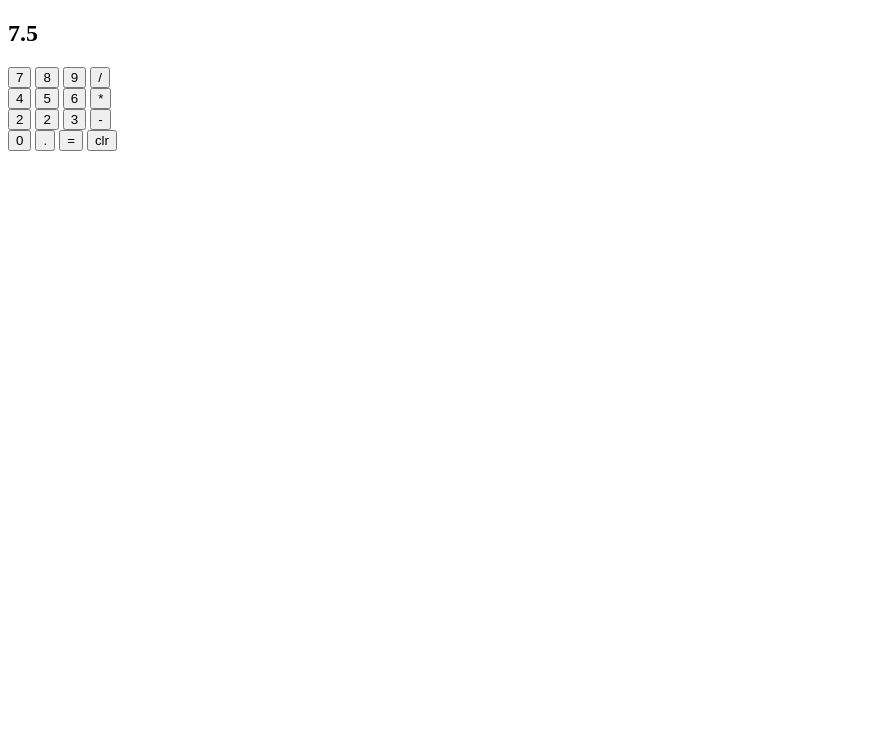
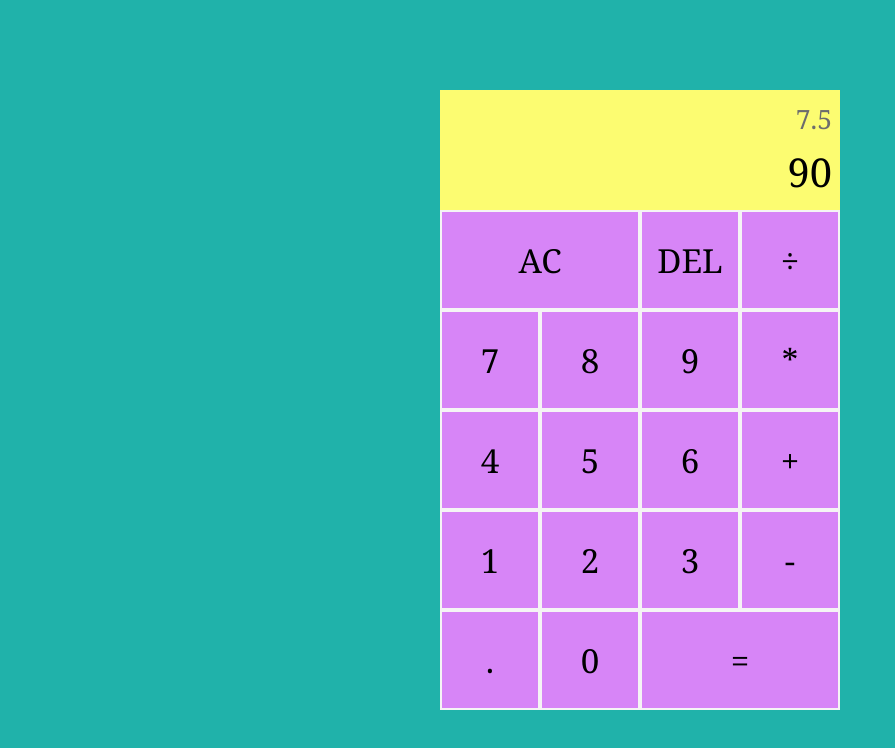
Before and after one commit to mckay1818/calculator, a plain HTML site: page index.html in a window 1280 px wide. Shown: the whole page, without its empty margins (0-895 px from the left). Drawn offline with Linux system fonts and the light colour scheme.

Commit message:
finalize calculator layout, apply styles

```diff
--- a/index.html
+++ b/index.html
@@ -8,38 +8,29 @@
         <link rel="stylesheet" href="styles.css">
     </head>
     <body>
-        <div id="full-calculator">
+        <div class="calculator-grid">
             <div id="result-display">
-                <h2>7.5</h2>
+                <div id="prev-operand">7.5</div>
+                <div id="current-operand">90</div>
             </div>
-
-            <div id="calculator-buttons">
-                <div class="row1">
+                <button id="clear" class="span-two">AC</button>
+                <button id="del">DEL</button>
+                <button id="÷">÷</button>
                 <button id="7">7</button>
                 <button id="8">8</button>
                 <button id="9">9</button>
-                    <button id="/">/</button>
-                </div>
-                <div class="row2">
+                <button id="*">*</button>
                 <button id="4">4</button>
                 <button id="5">5</button>
                 <button id="6">6</button>
-                    <button id="*">*</button>
-                </div>
-                <div class="row3">
-                    <button id="1">2</button>
+                <button id="+">+</button>
+                <button id="1">1</button>
                 <button id="2">2</button>
                 <button id="3">3</button>
                 <button id="-">-</button>
-                </div>
-                <div class="row4">
+                <button id=".">.</button>
                 <button id="0">0</button>
-                    <button id=".">.</button>
-                    <button id="=">=</button>
-                    <button id="clear">clr</button>
-                </div>
-
-            </div>
+                <button id="=" class="span-two">=</button>
         </div>
 
 
--- a/styles.css
+++ b/styles.css
@@ -0,0 +1,52 @@
+*, *::before, *::after {
+    box-sizing: border-box;
+    font-family: Cambria, Cochin, Georgia, Times, 'Times New Roman', serif;
+    font-weight: normal;
+    font-size: larger;
+}
+
+body {
+    padding: 0;
+    margin: 0;
+    background-color: lightseagreen;
+}
+
+.calculator-grid {
+    display: grid;
+    justify-content: center;
+    align-content: center;
+    min-height: 100vh;
+    grid-template-columns: repeat(4, 100px);
+    grid-template-rows: minmax(120px, auto) repeat(5, 100px);
+}
+
+#result-display {
+    grid-column: 1 / -1;
+    background-color: rgb(252, 252, 113);
+    display: flex;
+    align-items: flex-end;
+    flex-direction: column;
+    justify-content: space-around;
+    padding: 8px;
+    word-wrap: break-word;
+    word-break: break-all;
+}
+
+#prev-operand {
+    font-size: 0.8em;
+    color: rgb(109, 109, 109);
+}
+
+.span-two {
+    grid-column: span 2;
+}
+
+button {
+    border: 2px solid whitesmoke;
+    background-color: rgb(215, 133, 247);
+}
+
+button:hover {
+    cursor: pointer;
+    background-color: rgb(234, 189, 252);
+}
```
Lines whose indentation alone changed are shown as unchanged.
